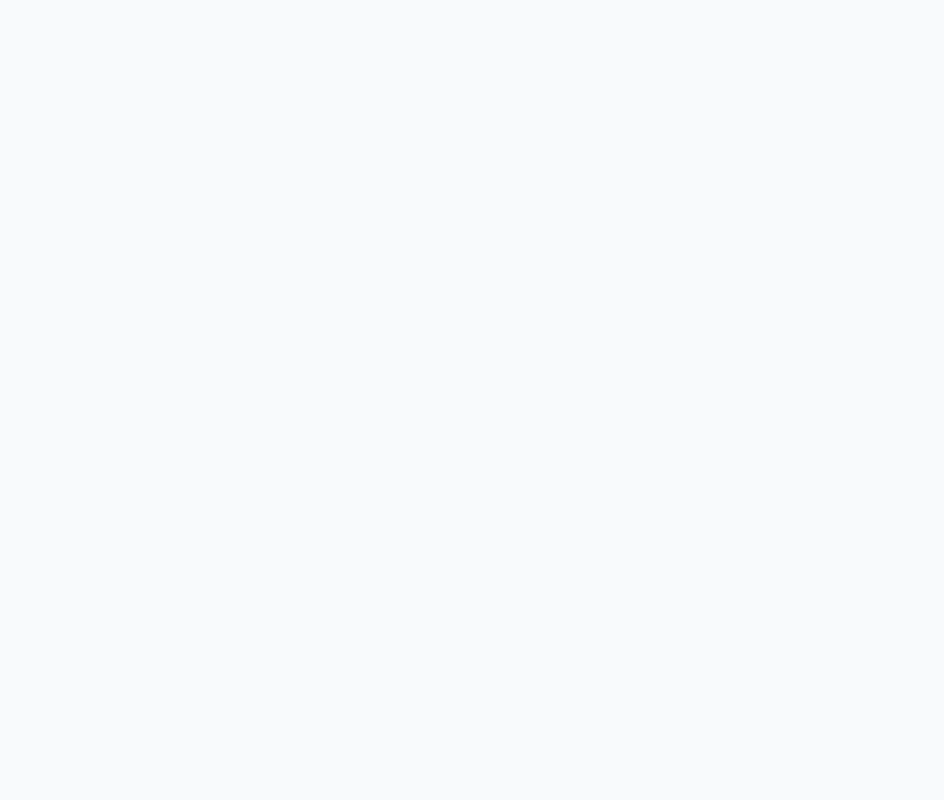
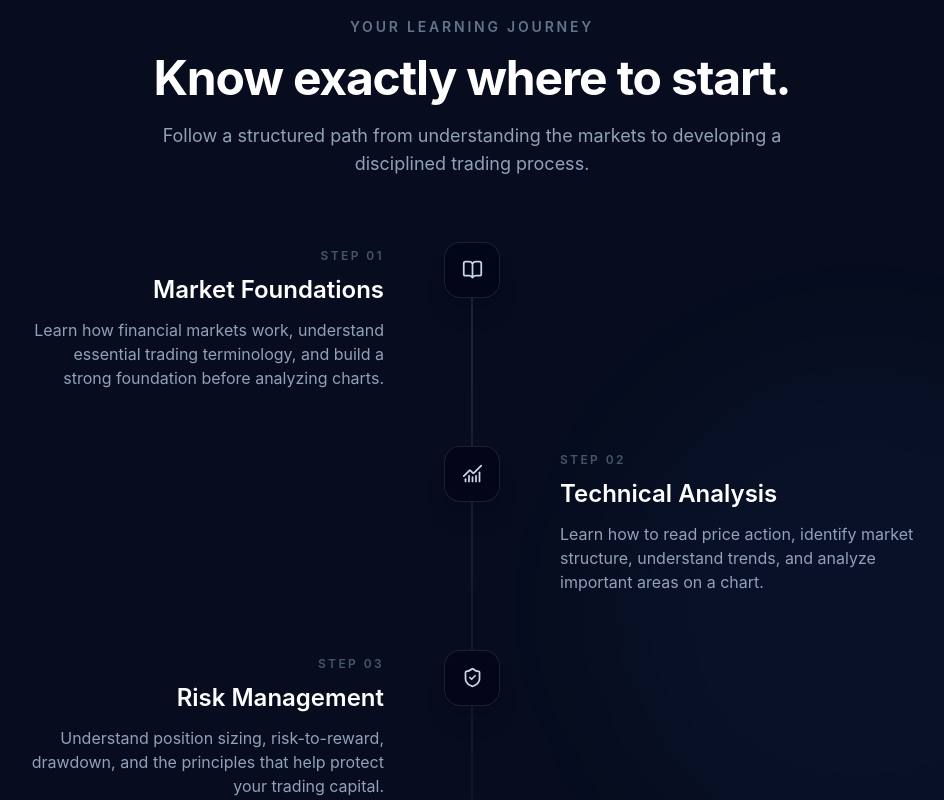
Before and after one commit to MyStack001/pipsoul-traders-university, a React (Vite) app: page / in a window 1280 px wide. Shown: the part 1860-2660 px from the top of the page, without its empty margins (168-1112 px from the left). Before the commit the page ends 1746 px from the top, so only its background shows below. Built offline with nearby package versions, Linux system fonts and the light colour scheme.

Commit message:
Add PTU beginner learning roadmap

```diff
--- a/src/App.tsx
+++ b/src/App.tsx
@@ -1,6 +1,7 @@
 import Navbar from "./components/Navbar";
 import Hero from "./components/Hero";
 import Courses from "./components/Courses";
+import Roadmap from "./components/Roadmap";
 
 function App() {
   return (
@@ -10,6 +11,7 @@ function App() {
      <main className="pt-20">
   <Hero />
   <Courses />
+  <Roadmap />
 </main>
     </div>
   );
--- a/src/components/Roadmap.tsx
+++ b/src/components/Roadmap.tsx
@@ -0,0 +1,127 @@
+import {
+  BookOpen,
+  Brain,
+  ChartNoAxesCombined,
+  ShieldCheck,
+  Target,
+} from "lucide-react";
+import { motion } from "framer-motion";
+
+const steps = [
+  {
+    number: "01",
+    title: "Market Foundations",
+    description:
+      "Learn how financial markets work, understand essential trading terminology, and build a strong foundation before analyzing charts.",
+    icon: BookOpen,
+  },
+  {
+    number: "02",
+    title: "Technical Analysis",
+    description:
+      "Learn how to read price action, identify market structure, understand trends, and analyze important areas on a chart.",
+    icon: ChartNoAxesCombined,
+  },
+  {
+    number: "03",
+    title: "Risk Management",
+    description:
+      "Understand position sizing, risk-to-reward, drawdown, and the principles that help protect your trading capital.",
+    icon: ShieldCheck,
+  },
+  {
+    number: "04",
+    title: "Trading Psychology",
+    description:
+      "Develop discipline, patience, emotional awareness, and the mindset required to follow a trading process consistently.",
+    icon: Brain,
+  },
+  {
+    number: "05",
+    title: "Build Your Playbook",
+    description:
+      "Bring everything together and create a structured trading approach with clear rules, setups, risk parameters, and review habits.",
+    icon: Target,
+  },
+];
+
+function Roadmap() {
+  return (
+    <section
+      id="roadmap"
+      className="relative overflow-hidden bg-slate-900/40 px-6 py-24 sm:py-32"
+    >
+      <div className="pointer-events-none absolute right-0 top-1/2 h-[500px] w-[500px] -translate-y-1/2 rounded-full bg-blue-500/[0.04] blur-3xl" />
+
+      <div className="relative mx-auto max-w-7xl">
+        {/* Heading */}
+        <div className="mx-auto max-w-2xl text-center">
+          <span className="text-sm font-semibold uppercase tracking-[0.2em] text-slate-500">
+            Your Learning Journey
+          </span>
+
+          <h2 className="mt-4 text-3xl font-bold tracking-tight text-white sm:text-4xl lg:text-5xl">
+            Know exactly where to start.
+          </h2>
+
+          <p className="mt-5 text-base leading-7 text-slate-400 sm:text-lg">
+            Follow a structured path from understanding the markets to
+            developing a disciplined trading process.
+          </p>
+        </div>
+
+        {/* Roadmap */}
+        <div className="relative mx-auto mt-16 max-w-4xl">
+          {/* Timeline line */}
+          <div className="absolute bottom-0 left-[27px] top-0 w-px bg-gradient-to-b from-white/20 via-white/10 to-transparent sm:left-1/2 sm:-translate-x-1/2" />
+
+          <div className="space-y-10 sm:space-y-14">
+            {steps.map((step, index) => {
+              const Icon = step.icon;
+              const isEven = index % 2 === 0;
+
+              return (
+                <motion.div
+                  key={step.number}
+                  initial={{ opacity: 0, y: 20 }}
+                  whileInView={{ opacity: 1, y: 0 }}
+                  viewport={{ once: true, amount: 0.25 }}
+                  transition={{ duration: 0.5, delay: index * 0.05 }}
+                  className="relative grid sm:grid-cols-2 sm:gap-12"
+                >
+                  {/* Timeline node */}
+                  <div className="absolute left-0 top-0 z-10 flex h-14 w-14 items-center justify-center rounded-2xl border border-white/10 bg-slate-950 text-slate-300 shadow-xl sm:left-1/2 sm:-translate-x-1/2">
+                    <Icon size={21} />
+                  </div>
+
+                  {/* Content */}
+                  <div
+                    className={`ml-20 sm:ml-0 ${
+                      isEven
+                        ? "sm:pr-16 sm:text-right"
+                        : "sm:col-start-2 sm:pl-16"
+                    }`}
+                  >
+                    <span className="text-xs font-semibold tracking-[0.2em] text-slate-600">
+                      STEP {step.number}
+                    </span>
+
+                    <h3 className="mt-2 text-xl font-semibold text-white sm:text-2xl">
+                      {step.title}
+                    </h3>
+
+                    <p className="mt-3 text-sm leading-6 text-slate-400 sm:text-base">
+                      {step.description}
+                    </p>
+                  </div>
+                </motion.div>
+              );
+            })}
+          </div>
+        </div>
+      </div>
+    </section>
+  );
+}
+
+export default Roadmap;
```
